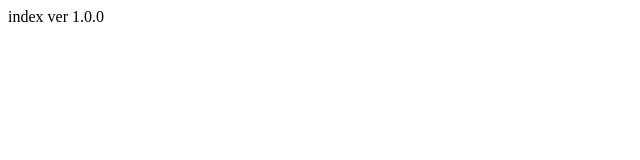
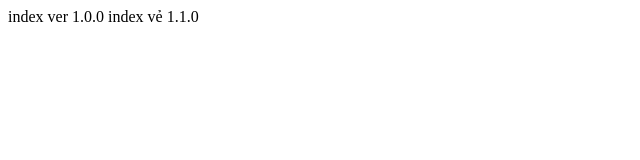
Before and after one commit to MavilH/BT02_Git, a plain HTML site: page index.html in a window 1280 px wide. Shown: the whole page, without its empty margins (0-640 px from the left). Drawn offline with Linux system fonts and the light colour scheme.

Commit message:
Update index.html

```diff
--- a/index.html
+++ b/index.html
@@ -7,5 +7,6 @@
   </head>
   <body>
     index ver 1.0.0
+    index vẻ 1.1.0
   </body>
 </html>
```
